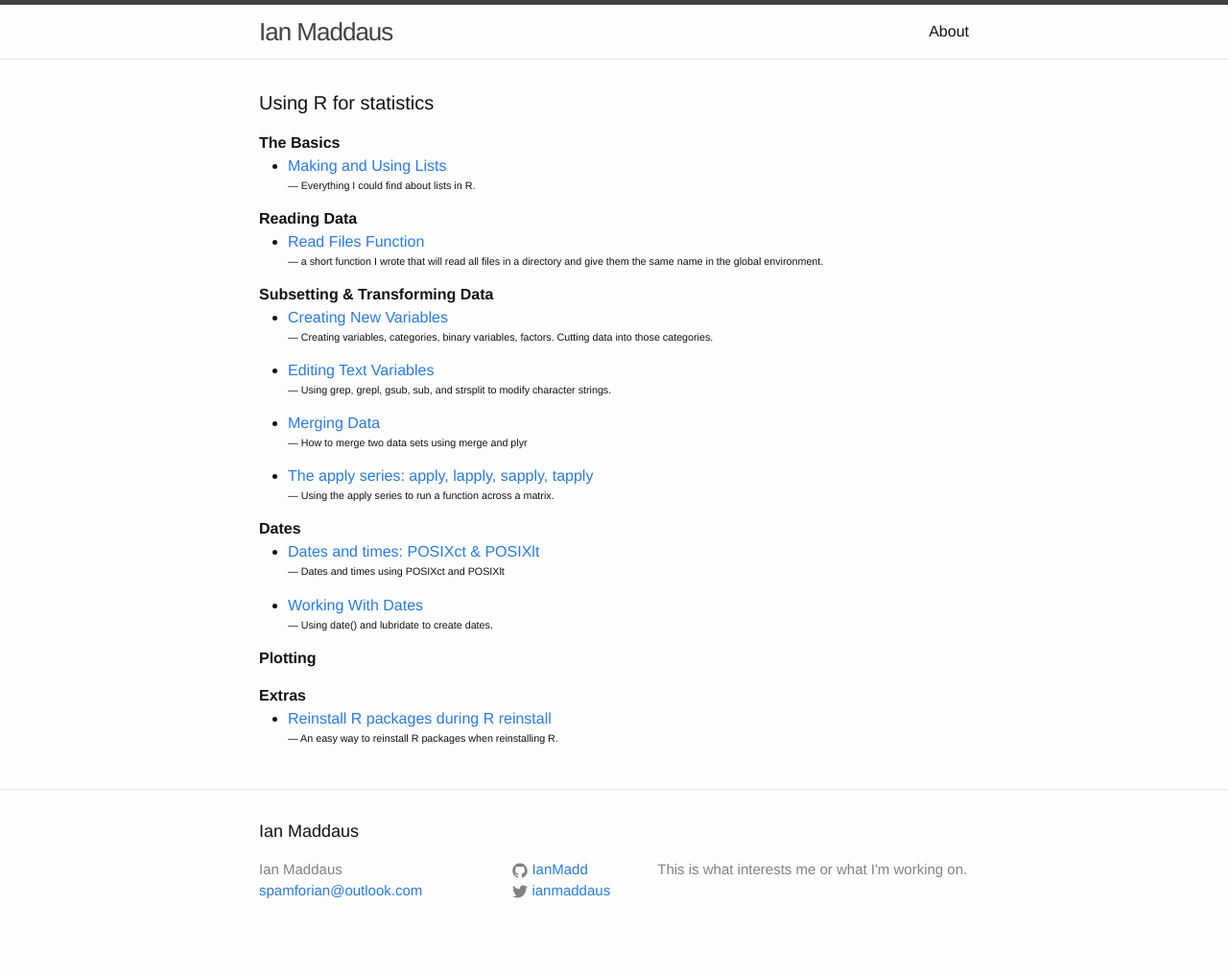
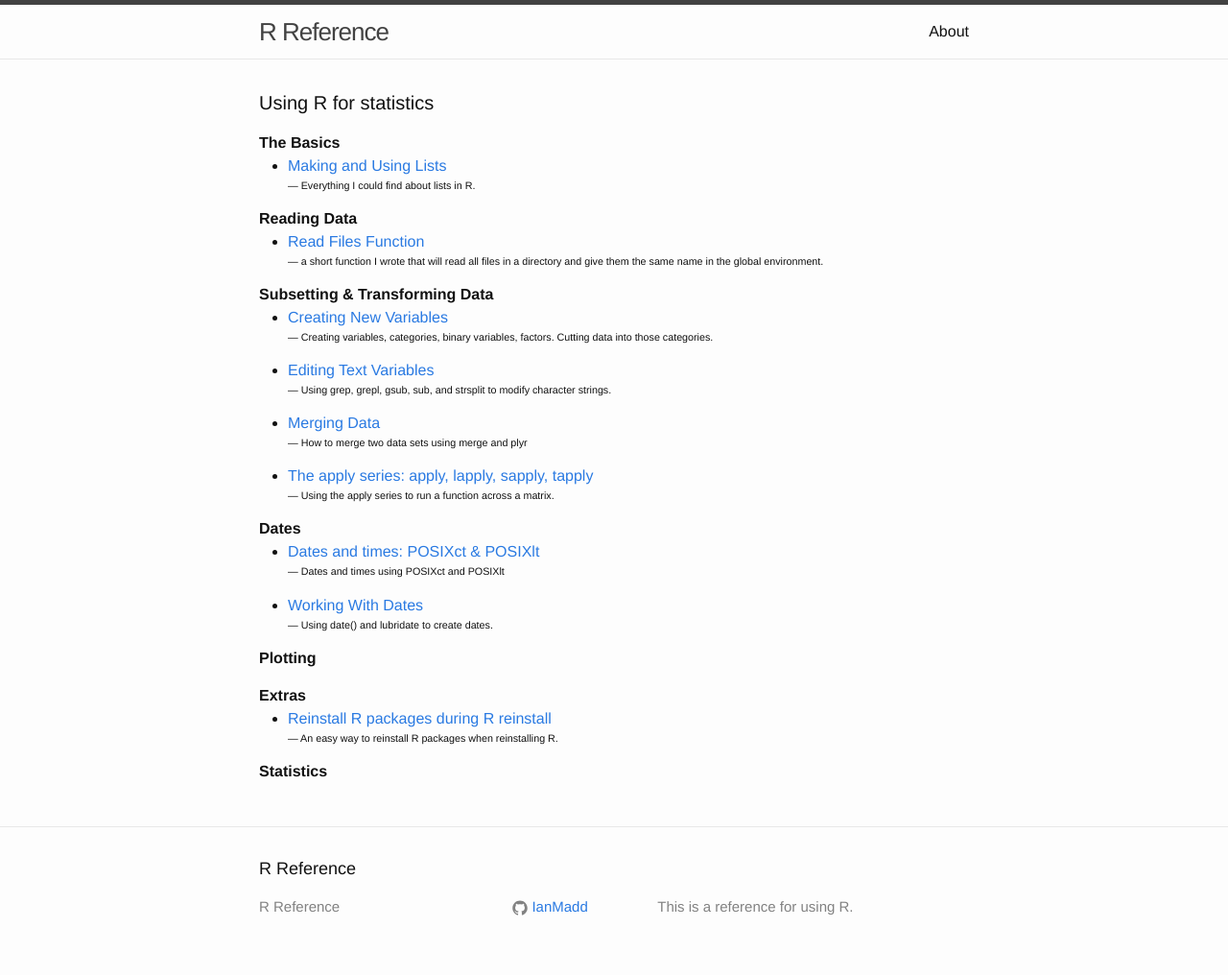
Before and after one commit to Ian-Ma/Ian-Ma.github.io, a Jekyll site: the page built from index.html, in a window 1280 px wide. Shown: the whole page at 96% size. Built offline with Jekyll 4.4.1, drawn with Linux system fonts in a browser that asks for light colours.

Commit message:
Update _config.yml
update config

```diff
--- a/_config.yml
+++ b/_config.yml
@@ -1,13 +1,11 @@
 # Site settings
-title: Ian Maddaus
-email: spamforian@outlook.com
+title: R Reference
 description: > # this means to ignore newlines until "baseurl:"
-  This is what interests me or what I'm working on.
+  This is a reference for using R.
 baseurl: "" # the subpath of your site, e.g. /blog/
 url: "http://ianmadd.github.io" # the base hostname & protocol for your site
-twitter_username: ianmaddaus
 github_username:  IanMadd
-category-list: [The Basics, Reading Data, Subsetting & Transforming Data, Dates, Plotting, Extras]
+category-list: [The Basics, Reading Data, Subsetting & Transforming Data, Dates, Plotting, Extras, Statistics]
 
 # Build settings
 markdown: kramdown
```
